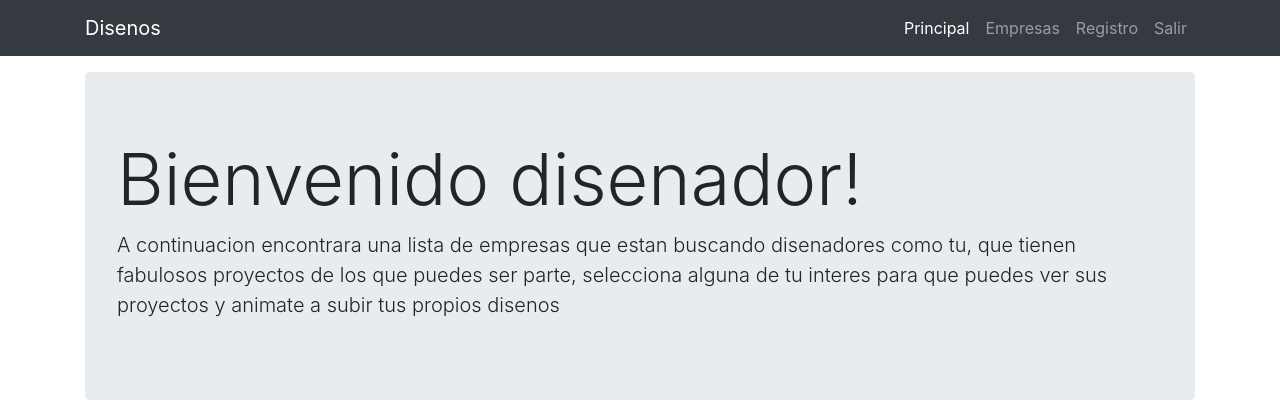
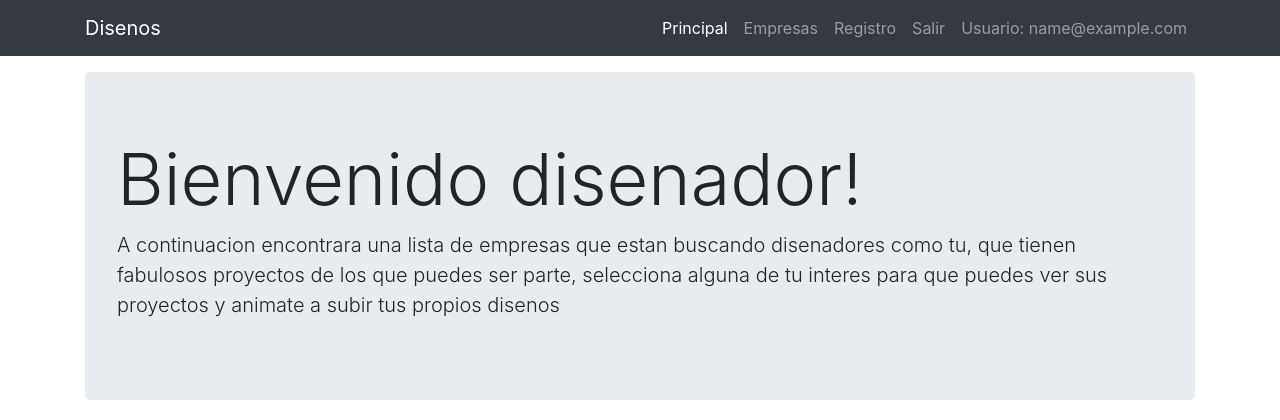
Before and after one commit to nlemarodriguez/Cloud, a Django app: page /empresas/ in a window 1280 px wide. Shown: the top 420 px of the page. Run offline with Django 3.2, Linux system fonts and the light colour scheme; the visitor is signed in with stand-in values (Sample User, id 1); grey boxes labelled with a size stand in for pictures from a placeholder-image service; data that the repository does not hold is empty; some libraries are stand-ins or nearby versions.

Commit message:
Login camino feliz

```diff
--- a/designs/urls.py
+++ b/designs/urls.py
@@ -6,13 +6,14 @@ from django.contrib.auth.views import LogoutView
 
 urlpatterns = [
     url(r'^$', views.home, name='home'),
-    path('empresas/', views.empresas, name='add'),
-    path('empresas/<str:url>', views.empresa, name='add'),
-    path('empresas/<str:url>/nuevo_proyecto/', views.nuevo_proyecto, name='add'),
-    path('empresas/<str:url>/<int:idproyecto>', views.proyecto, name='add'),
-    path('empresas/<str:url>/<int:idproyecto>/eliminar', views.eliminar_proyecto, name='add'),
-    path('empresas/<str:url>/<int:idproyecto>/nuevo_design', views.nuevo_design, name='add'),
-    path('registro/', views.registro, name='add'),
+    path('empresas/', views.empresas, name='empresas'),
+    path('empresas/<str:url>', views.empresa, name='empresa'),
+    path('empresas/<str:url>/nuevo_proyecto/', views.nuevo_proyecto, name='add_project'),
+    path('empresas/<str:url>/<int:idproyecto>', views.proyecto, name='view_project'),
+    path('empresas/<str:url>/<int:idproyecto>/eliminar', views.eliminar_proyecto, name='delete_project'),
+    path('empresas/<str:url>/<int:idproyecto>/nuevo_design', views.nuevo_design, name='add_design'),
+    path('registro/', views.registro, name='register'),
     path('salir/', LogoutView.as_view(), {'next_page': settings.LOGOUT_REDIRECT_URL}, name='logout'),
+    path('login/', views.custom_login, name='login'),
 
 ]
--- a/designs/views.py
+++ b/designs/views.py
@@ -126,3 +126,16 @@ def registro(request):
         # print(form_user)
         # print(form_company)
     return render(request, 'designs/registro.html', {'form_user': form_user, 'form_company': form_company})
+
+
+def custom_login(request):
+    if request.method == 'POST':
+        email = request.POST.get('email')
+        password = request.POST.get('password')
+        user = authenticate(email=email, password=password)
+        if user:
+            login(request, user, backend='django.contrib.auth.backends.ModelBackend')
+            company = Company.objects.get(owner=user)
+            return empresa(request, company.url)
+        else:
+            pass
--- a/templates/designs/base.html
+++ b/templates/designs/base.html
@@ -39,10 +39,13 @@
                     <li class="nav-item">
                         <a class="nav-link" href="/salir">Salir</a>
                     </li>
+                    <li class="nav-item">
+                        <a class="nav-link">Usuario: {{ user.email }}</a>
+                    </li>
                 {% else %}
                     <li class="nav-item">
                         <a class="nav-link" role="button" href="#loginModal"
-                           data-toggle="modal">Login {{ user.email }}</a>
+                           data-toggle="modal">Login</a>
                     </li>
                 {% endif %}
 
@@ -61,18 +64,20 @@
                 <button type="button" class="close" data-dismiss="modal" aria-hidden="true">×</button>
             </div>
             <div class="modal-body">
-                <form class="form" role="form" autocomplete="off" id="formLogin" novalidate="" method="POST">
+                <form class="form" role="form" autocomplete="off" id="formLogin" novalidate="" method="POST"
+                      action="/login/">
+                    {% csrf_token %}
                     <div class="form-group">
                         <a href="" class="float-right">Nuevo usuario?</a>
                         <label for="uname1">Correo</label>
-                        <input type="email" class="form-control form-control-lg" name="uname1" id="uname1"
+                        <input type="email" class="form-control form-control-lg" name="email" id="email"
                                required="">
-                        <div class="invalid-feedback">Escribe tu correo</div>
+                        <div class="invalid-feedback">Escribe un correo valido</div>
                     </div>
                     <div class="form-group">
                         <label>Password</label>
-                        <input type="password" class="form-control form-control-lg" id="pwd1" required=""
-                               autocomplete="new-password">
+                        <input type="password" class="form-control form-control-lg" id="password" required=""
+                               autocomplete="new-password" name="password">
                         <div class="invalid-feedback">Escribe tu clave</div>
                     </div>
                     <div class="form-group py-4">
```
Also changed, not shown: media/original/imagen-consciencia_BcZ0CaH.jpg (added).
